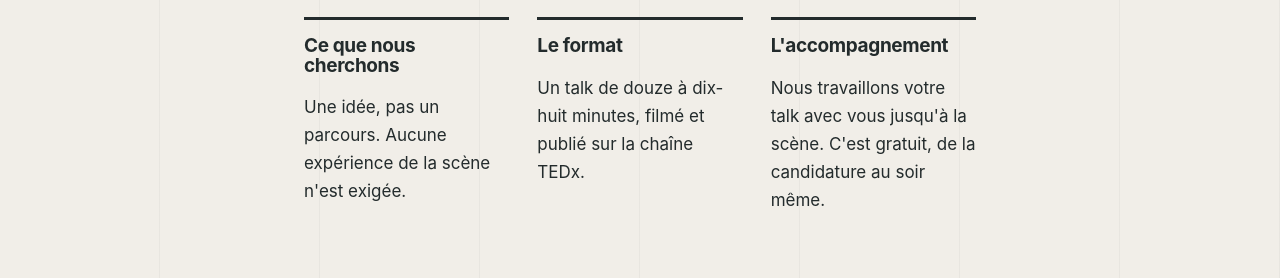
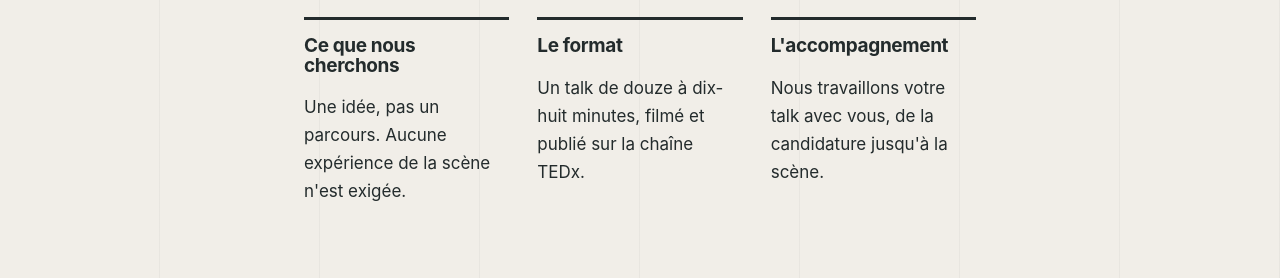
Before and after one commit to cj-19/tedxpenfeld-site, a plain HTML site: page candidater.html in a window 1280 px wide. Shown: the part 674-952 px from the top of the page. Drawn offline with Linux system fonts and the light colour scheme.

Commit message:
Candidater : retrait de « C'est gratuit »
Co-Authored-By: Claude Opus 5.5 <noreply@anthropic.com>

```diff
--- a/candidater.html
+++ b/candidater.html
@@ -64,7 +64,7 @@
         </div>
         <div>
           <h3>L'accompagnement</h3>
-          <p>Nous travaillons votre talk avec vous jusqu'à la scène. C'est gratuit, de la candidature au soir même.</p>
+          <p>Nous travaillons votre talk avec vous, de la candidature jusqu'à la scène.</p>
         </div>
       </div>
     </div>
```
